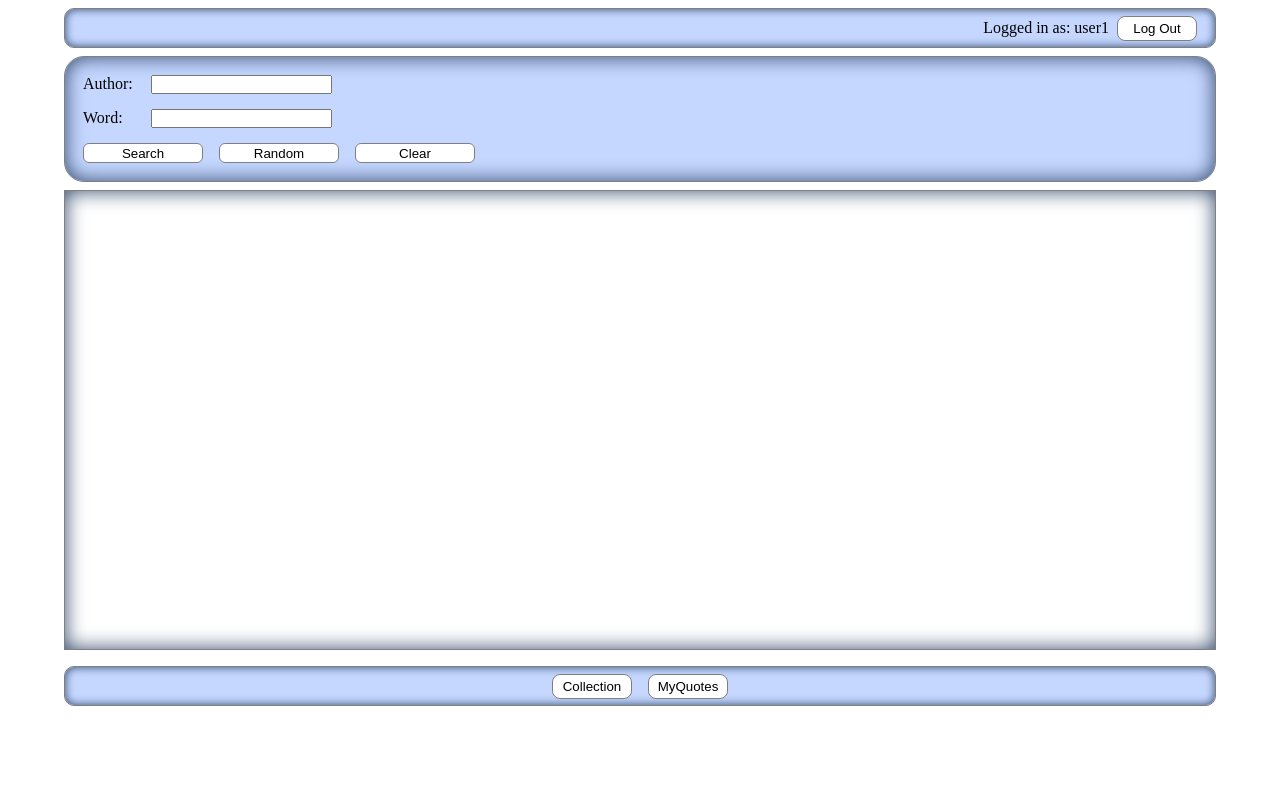
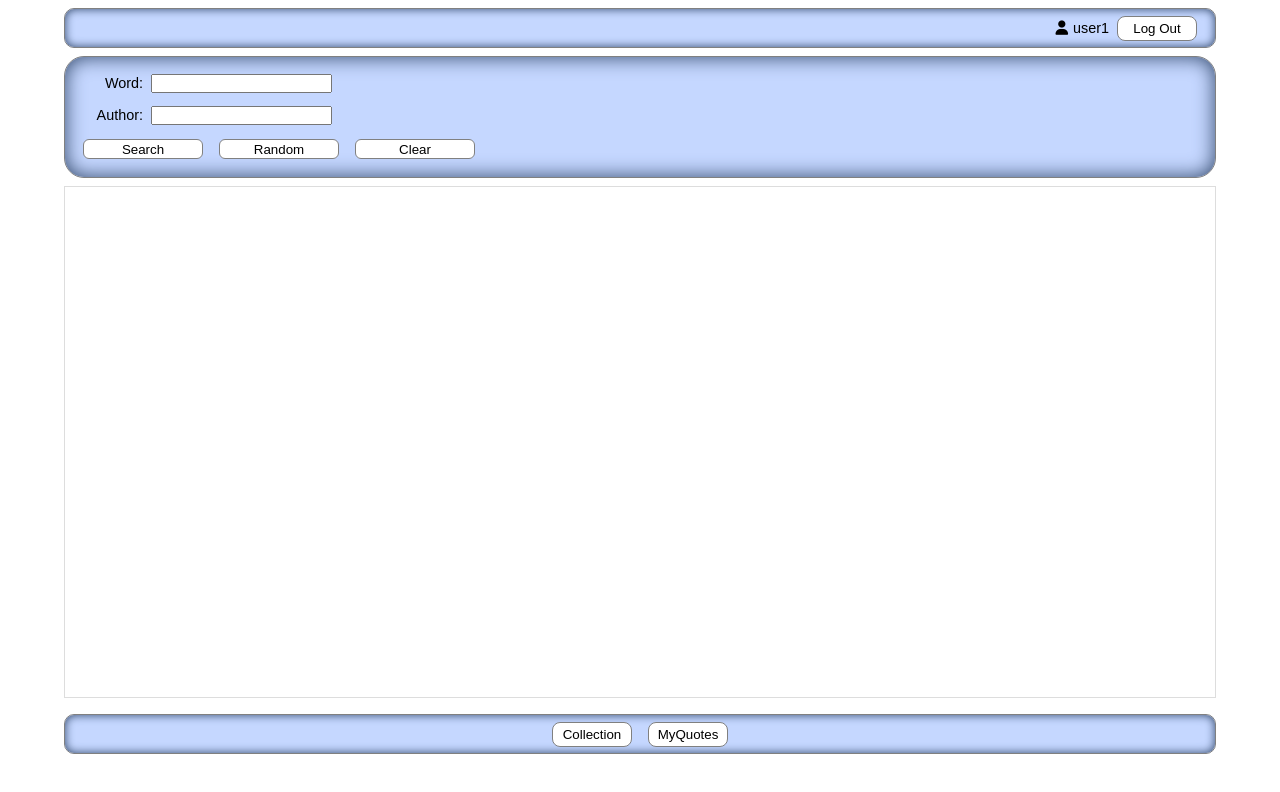
Before and after one commit to ricardopresto/quoteBox, a Vue app in the folder client/: page / in a window 1280 px wide. Shown: the top 792 px of the page. Built offline with nearby package versions, Linux system fonts and the light colour scheme.

Commit message:
styling changes

```diff
--- a/client/public/index.html
+++ b/client/public/index.html
@@ -7,9 +7,9 @@
   <meta name="viewport" content="width=device-width,initial-scale=1.0">
   <link rel="icon" href="<%= BASE_URL %>favicon.ico">
   <title>quoteBox</title>
-  <link
-    href="https://fonts.googleapis.com/css?family=Cormorant+Garamond:500&display=swap"
-    rel="stylesheet">
+  <link href="https://fonts.googleapis.com/css?family=EB+Garamond&display=swap" rel="stylesheet">
+  <link href="https://fonts.googleapis.com/css?family=Nunito&display=swap" rel="stylesheet">
+  <script src="https://kit.fontawesome.com/6d9113b59f.js"></script>
 </head>
 
 <body>
--- a/client/src/App.vue
+++ b/client/src/App.vue
@@ -9,19 +9,19 @@
         @logout-click="logoutClick"
       />
       <div id="controlPanel">
+        <span>Word:</span>
+        <input
+          type="text"
+          onClick="this.setSelectionRange(0, this.value.length)"
+          v-model="word"
+          v-on:keyup.enter="search"
+        />
+        <br />
         <span>Author:</span>
         <input
           type="text"
           onClick="this.setSelectionRange(0, this.value.length)"
           v-model="author"
-          v-on:keyup.enter="search"
-        />
-        <br />
-        <span>Word:</span>
-        <input
-          type="text"
-          onClick="this.setSelectionRange(0, this.value.length)"
-          v-model="word"
           v-on:keyup.enter="search"
         />
         <br />
@@ -235,6 +235,8 @@ export default {
   padding: 10px;
   background-color: rgb(197, 215, 255);
   box-shadow: 0 0 20px rgb(46, 69, 104) inset;
+  font-family: Arial, Helvetica, sans-serif;
+  font-size: 0.9em;
 }
 
 button {
@@ -250,5 +252,6 @@ span {
   display: inline-block;
   margin: 8px;
   width: 60px;
+  text-align: right;
 }
 </style>
--- a/client/src/components/Header.vue
+++ b/client/src/components/Header.vue
@@ -1,6 +1,6 @@
 <template>
   <div id="headerContainer">
-    <div id="usernameDisplay" v-if="loggedIn">Logged in as: {{currentUser}}</div>
+    <div id="usernameDisplay" v-if="loggedIn"><i class="fas fa-user"></i>{{currentUser}}</div>
     <button id="register" v-if="!loggedIn" @click="$emit('register-click')">Register</button>
     <button id="login" v-if="!loggedIn" @click="$emit('login-click')">Log In</button>
     <button id="logout" v-if="loggedIn" @click="$emit('logout-click')">Log Out</button>
@@ -34,6 +34,8 @@ export default {
   flex-direction: row;
   justify-content: flex-end;
   align-items: center;
+  font-family: Arial, Helvetica, sans-serif;
+  font-size: 0.9em;
 }
 button {
   width: 80px;
@@ -44,4 +46,7 @@ button {
   border-radius: 8px;
   background-color: white;
 }
+i {
+  margin-right: 5px;
+}
 </style>
--- a/client/src/components/Quote.vue
+++ b/client/src/components/Quote.vue
@@ -100,7 +100,7 @@ export default {
   width: 100%;
   display: flex;
   flex-direction: column;
-  font-family: "Cormorant Garamond", serif;
+  font-family: 'EB Garamond', serif;
 }
 #quote {
   font-size: 1.2em;
@@ -138,7 +138,7 @@ export default {
   align-items: center;
   font-size: 0.8em;
   cursor: default;
-  font-family: Arial, Helvetica, sans-serif;
+  font-family: 'Nunito', sans-serif;
   color: #666;
 }
 #addButton:hover {
@@ -153,7 +153,7 @@ export default {
   justify-content: space-between;
   font-size: 0.8em;
   cursor: default;
-  font-family: Arial, Helvetica, sans-serif;
+  font-family: 'Nunito', sans-serif;
   color: #666;
 }
 #editButton span:hover {
--- a/client/src/components/QuoteBox.vue
+++ b/client/src/components/QuoteBox.vue
@@ -83,10 +83,9 @@ export default {
 <style scoped>
 #quoteBoxContainer {
   width: 90vw;
-  height: 460px;
+  height: 64vh;
   overflow-y: scroll;
-  border: 1px solid grey;
-  box-shadow: 0 0 20px rgb(46, 69, 104) inset;
+  border: 1px solid #ddd;
   margin: 8px;
 }
 
```
